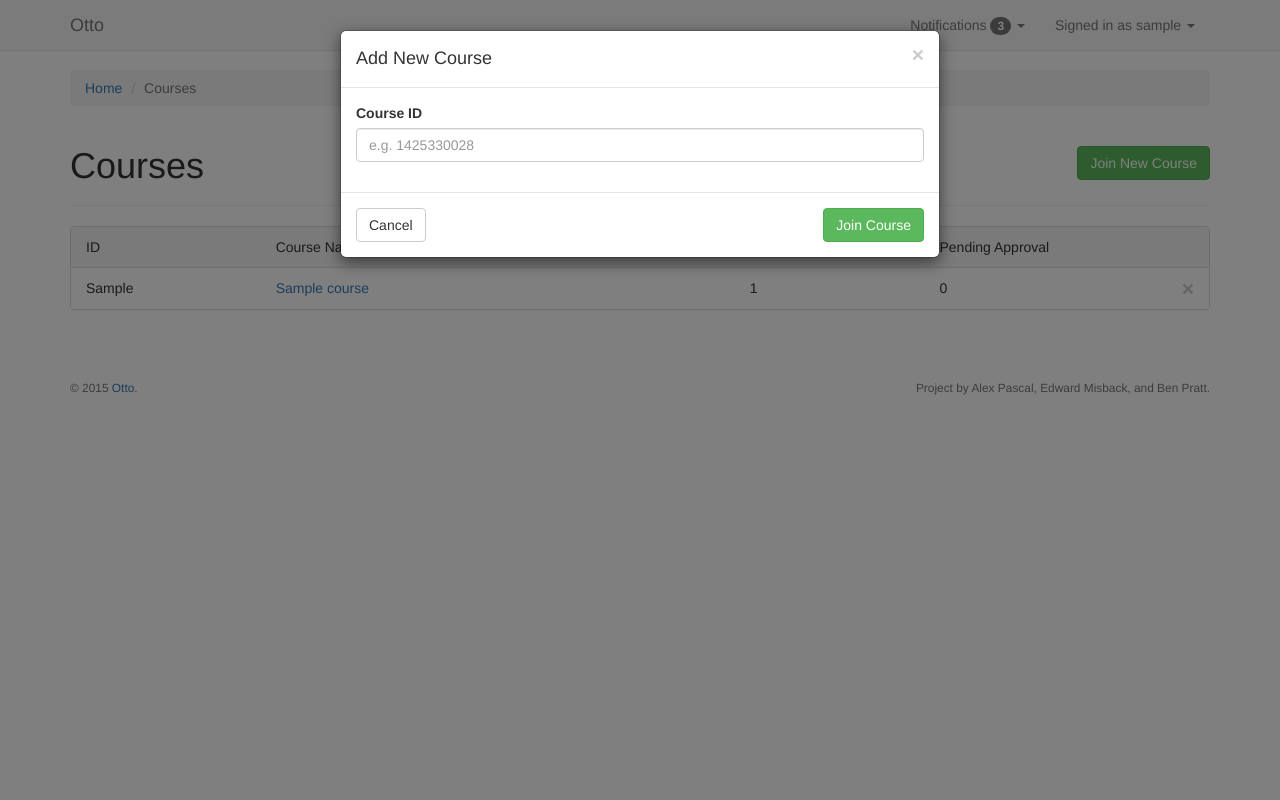
After one commit to elmisback/otto, a Django app: template otto_pkg/templates/courses_student.html in a window 1280 px wide, after a click on "Join New Course". The commit adds this page. Run offline with Django 3.2, Linux system fonts and the light colour scheme; the template is opened without the code that fills it: most values are stand-ins (such as "Sample title", 1, 10 or a date in 2020); parts of the project's set-up code (start-up, migrations or seed data) failed here and were passed over; some libraries are stand-ins or nearby versions.

Commit message:
Minor changes to courses page, mostly on student side

```diff
--- a/otto_pkg/templates/base.html
+++ b/otto_pkg/templates/base.html
@@ -27,8 +27,7 @@
                         <span class="icon-bar"></span>
                         <span class="icon-bar"></span>
                     </button>
-                    <a class="navbar-brand" href="index.html">Otto</a>
-                    <p class="navbar-text navbar-description">Submit your assignment.</p>
+                    <a class="navbar-brand" href="/">Otto</a>
                 </div><!-- .navbar-header .navbar-left -->
                 <div class="navbar-collapse collapse navbar-right">
                     <ul class="nav navbar-nav">
--- /dev/null
+++ b/otto_pkg/templates/courses_student.html
@@ -0,0 +1,108 @@
+{% extends 'base.html' %}
+
+{% block body %}
+
+<div class="page-header">
+    <h1>Courses <button type="button" class="btn btn-success pull-right" data-toggle="modal" data-target="#joinCourseModal">Join New Course</button></h1>
+</div><!-- .page-header -->
+<div class="panel panel-default">
+    <div class="panel-heading">
+        <div class="row">
+            <div class="col-xs-2">ID</div>
+            <div class="col-xs-5">Course Name</div>
+            <div class="col-xs-2">Enrolled Students</div>
+            <div class="col-xs-2">Pending Approval</div>
+        </div><!-- .row -->
+    </div><!-- .panel-heading -->
+    <div class="list-group course-list">
+        {% if courses %}
+            {% for course in courses %}
+            <div class="list-group-item course" id="course-{{ course.id_str }}">
+                <div class="row">
+                    <div class="col-xs-2 attr-course-id">
+                        <!-- div for easier double click selection -->
+                        <div>{{ course.id_str }}</div>
+                    </div><!-- .attr-course-id -->
+                    <div class="col-xs-5 attr-course-name">
+                        <a href="#" title="{{ course.title }}">{{ course.title }}</a>
+                    </div><!-- .attr-course-name -->
+                    <div class="col-xs-2 attr-course-enrolled">
+                        {{ course.students|length|default:0 }}
+                    </div><!-- .attr-course-enrolled -->
+                    <div class="col-xs-2 attr-course-pending">
+                        0
+                    </div><!-- .attr-course-pending -->
+                    <div class="col-xs-1 attr-course-remove">
+                        <button type="submit" class="close course-remove" aria-label="Close" data-toggle="modal" data-target="#leaveCourseModal" data-course-id="{{ course.id_str }}"><span aria-hidden="true">&times;</span></button>
+                    </div><!-- .attr-course-remove -->
+                </div><!-- .row -->
+            </div><!-- .list-group-item .course -->
+            {% endfor %}
+        {% endif %}
+        <div class="list-group-item course course-none {% if courses %}hidden{% endif %}">
+            <div class="row">
+                <div class="col-xs-2 attr-course-id"></div>
+                <div class="col-xs-5 attr-course-name">
+                    <span class="text-muted">You are not enrolled in any courses.</span>
+                </div>
+                <div class="col-xs-2 attr-course-enrolled"></div>
+                <div class="col-xs-2 attr-course-pending"></div>
+                <div class="col-xs-1 attr-course-remove hidden">
+                    <button type="submit" class="close" aria-label="Close" data-toggle="modal" data-target="#leaveCourseModal"><span aria-hidden="true">&times;</span></button>
+                </div>
+            </div><!-- .row -->
+        </div><!-- .list-group-item .course -->
+    </div><!-- .list-group -->
+</div><!-- .panel .panel-default -->
+
+<div class="modal fade" id="joinCourseModal" tabindex="-1" role="dialog" aria-labelledby="joinCourseModal" aria-hidden="true">
+    <div class="modal-dialog">
+        <div class="modal-content">
+            <form id="joinCourseForm" method="post" action="/courses">
+                <div class="modal-header">
+                    <button type="button" class="close" data-dismiss="modal" aria-label="Close"><span aria-hidden="true">&times;</span></button>
+                    <h4 class="modal-title">Add New Course</h4>
+                </div><!-- .modal-header -->
+                <div class="modal-body">
+                    <div class="form-group">
+                        <label for="course_id">Course ID</label>
+                        <input name="course_id" type="text" class="form-control" placeholder="e.g. 1425330028">
+                    </div>
+                </div><!-- .modal-body -->
+                <div class="modal-footer">
+                    {% csrf_token %}
+                    <input name="action" type="hidden" value="joinCourse">
+                    <input type="hidden" name="ajax">
+                    <button type="button" class="btn btn-default pull-left" data-dismiss="modal">Cancel</button>
+                    <button type="submit" class="btn btn-success" data-loading-text="Joining...">Join Course</button>
+                </div><!-- .modal-footer -->
+            </form>
+        </div><!-- .modal-content -->
+    </div><!-- .model-dialog -->
+</div><!-- .modal -->
+
+<div class="modal fade" id="leaveCourseModal" tabindex="-1" role="dialog" aria-labelledby="leaveCourseModal" aria-hidden="true">
+    <div class="modal-dialog">
+        <div class="modal-content">
+            <form id="leaveCourseForm" method="post" action="/courses">
+                <div class="modal-header">
+                    <button type="button" class="close" data-dismiss="modal" aria-label="Close"><span aria-hidden="true">&times;</span></button>
+                    <h4 class="modal-title">Confirm Withdraw</h4>
+                </div><!-- .modal-header -->
+                <div class="modal-body">
+                    <p>This will permanently delete all submissions and comments. There is no way to undo this action.</p>
+                </div><!-- .modal-body -->
+                <div class="modal-footer">
+                    {% csrf_token %}
+                    <input type="hidden" name="action" value="leaveCourse">
+                    <input type="hidden" name="course_id">
+                    <input type="hidden" name="ajax">
+                    <button type="button" class="btn btn-default pull-left" data-dismiss="modal">Cancel</button>
+                    <button type="submit" class="btn btn-danger" data-loading-text="Leaving...">Leave Course</button>
+                </div><!-- .modal-footer -->
+            </form>
+        </div><!-- .modal-content -->
+    </div><!-- .model-dialog -->
+</div><!-- .modal -->
+
+{% endblock %}
```
Also changed, not shown: otto_pkg/otto/views.py (+34 -13 lines).
